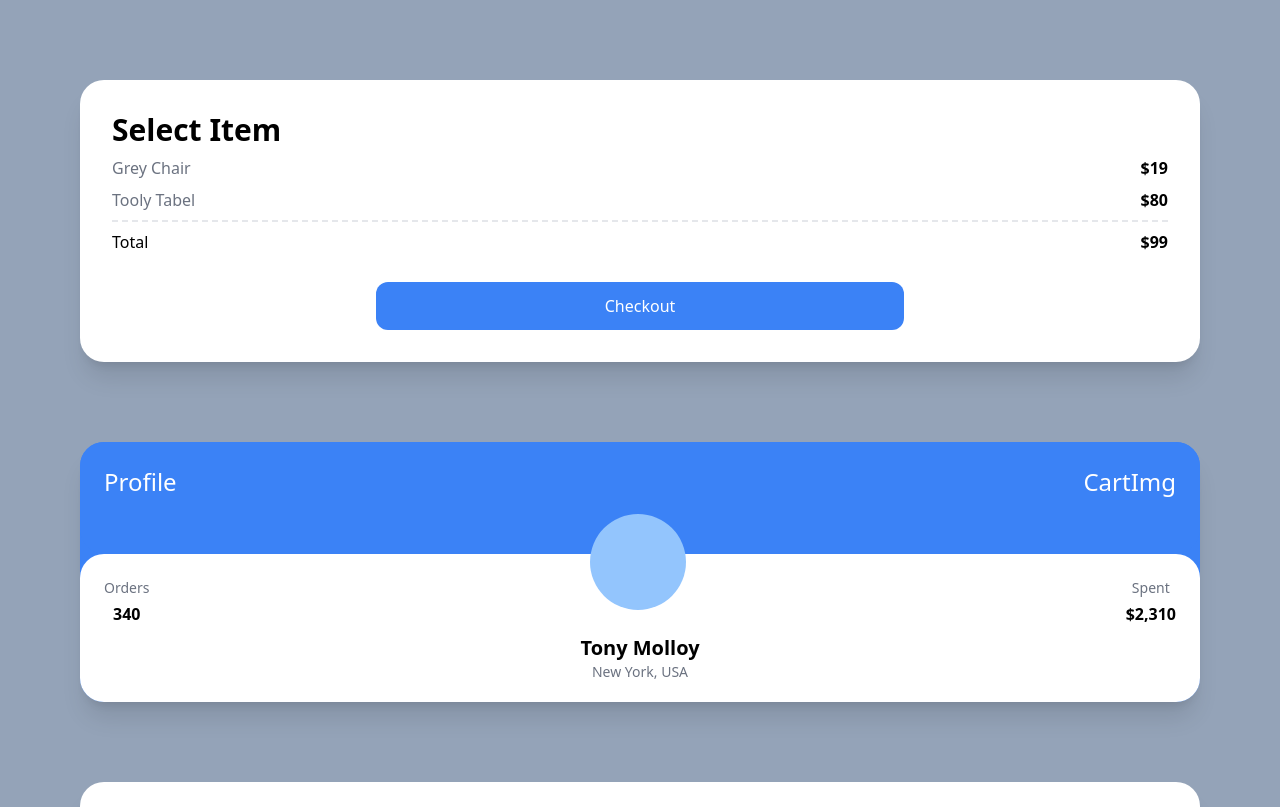
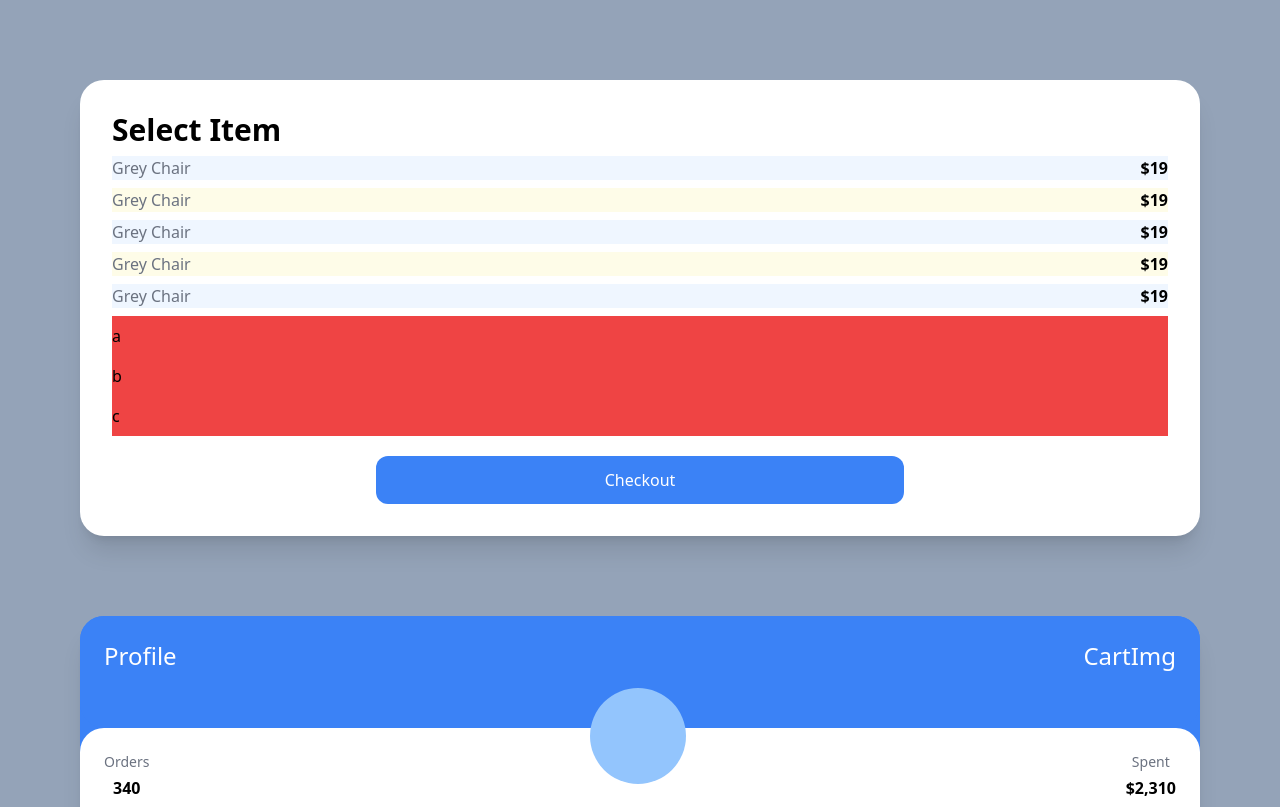
Before and after one commit to Blackraven93/nextjs-test, a Next.js app: page / in a window 1280 px wide. Shown: the top 807 px of the page. Built offline with nearby package versions, Linux system fonts and the light colour scheme.

Commit message:
Test: test list component

```diff
--- a/pages/index.tsx
+++ b/pages/index.tsx
@@ -5,18 +5,24 @@
     <div className="bg-slate-400 py-20 px-20 grid gap-10 min-h-screen">
       <div className="bg-white p-8 rounded-3xl mb-10 shadow-xl">
         <span className="font-semibold text-3xl">Select Item</span>
-        <div className="flex justify-between my-2">
-          <span className="text-gray-500">Grey Chair</span>
-          <span className="font-semibold">$19</span>
-        </div>
-        <div className="flex justify-between">
-          <span className="text-gray-500">Tooly Tabel</span>
-          <span className="font-semibold">$80</span>
-        </div>
-        <div className="flex justify-between mt-2 py-2 border-t-2 border-dashed">
-          <span>Total</span>
-          <span className="font-semibold">$99</span>
-        </div>
+        <ul>
+          {[1, 2, 3, 4, 5].map((i) => (
+            <div
+              key={i}
+              className="flex justify-between my-2 odd:bg-blue-50 even:bg-yellow-50 first:bg-teal-50 last:bg-amber-50"
+            >
+              <span className="text-gray-500">Grey Chair</span>
+              <span className="font-semibold">$19</span>
+            </div>
+          ))}
+        </ul>
+        <ul>
+          {['a', 'b', 'c', ''].map((c, i) => (
+            <li className="bg-red-500 py-2 empty:hidden" key={i}>
+              {c}
+            </li>
+          ))}
+        </ul>
         <div>
           <button
             className="mt-5
```
